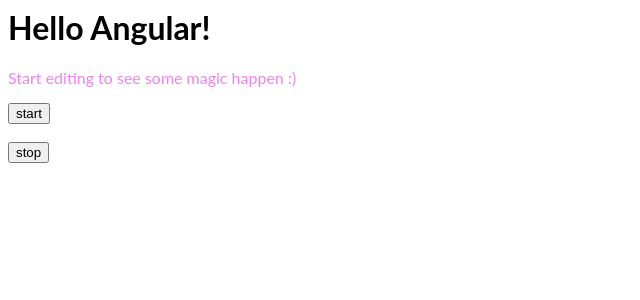
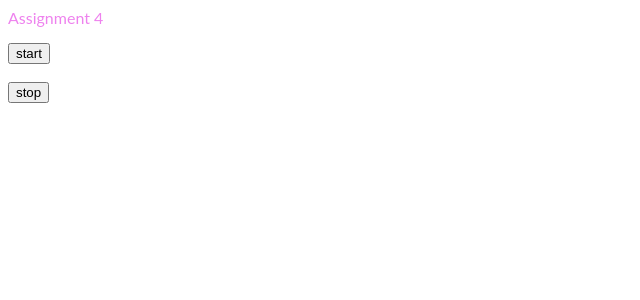
Before and after one commit to sindhuraprogrammer/angular-assignment-4, an Angular app: page / in a window 1280 px wide. Shown: the top 300 px of the page, without its empty margins (0-640 px from the left). Built offline with nearby package versions, Linux system fonts and the light colour scheme.

Commit message:
4 files modified

```diff
--- a/src/app/app.component.html
+++ b/src/app/app.component.html
@@ -1,11 +1,4 @@
-<hello name="{{ name }}"></hello>
-<p>
-  Start editing to see some magic happen :)
-</p>
-
-
-
-
+<p>Assignment 4</p>
 <app-game-control (ClickOnStart)="received($event)" > </app-game-control>
 
 
--- a/src/app/app.component.ts
+++ b/src/app/app.component.ts
@@ -8,13 +8,8 @@
 })
 export class AppComponent  {
   name = 'Angular';
-
   numbers=[];
-
-
-
-received(message:number){
- this.numbers.push(message);
+  received(message:number){
+     this.numbers.push(message);
+  }
 }
-
-}
--- a/src/app/game-control/game-control.component.html
+++ b/src/app/game-control/game-control.component.html
@@ -1,6 +1,3 @@
 <button (click)="startClicked()">start</button>
-
-<br>
-<br>
-
+<br><br>
 <button (click)="stopClicked()">stop</button>
```
Also changed, not shown: src/app/game-control/game-control.component.ts (+1 -9 lines).
